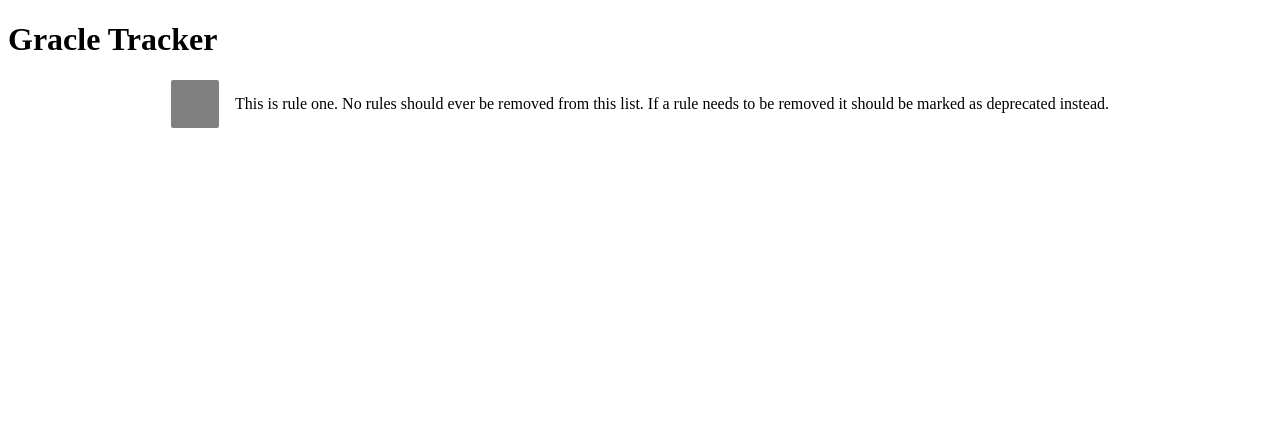
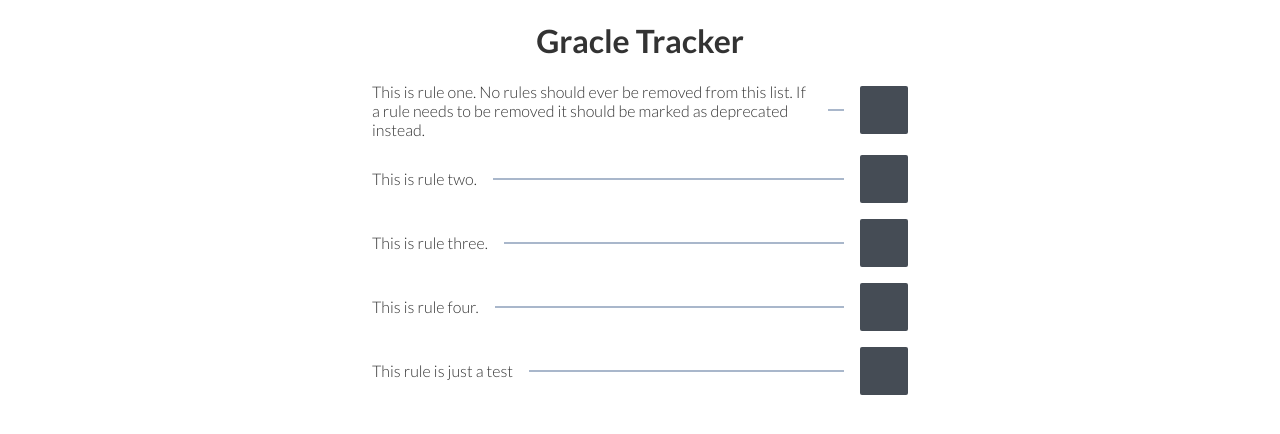
Before and after one commit to Davey-M/gracle, an Angular app: page / in a window 1280 px wide. Shown: the top 434 px of the page. Built offline with nearby package versions, Linux system fonts and the light colour scheme.

Commit message:
switch tile side and other improvements

```diff
--- a/src/app/app.component.css
+++ b/src/app/app.component.css
@@ -0,0 +1,12 @@
+.header {
+  text-align: center;
+}
+
+.container {
+  max-width: 600px;
+  margin: auto;
+}
+
+.inner-container {
+  margin: 0 2rem;
+}
--- a/src/app/app.component.html
+++ b/src/app/app.component.html
@@ -1,3 +1,7 @@
-<h1>Gracle Tracker</h1>
+<h1 class="header">Gracle Tracker</h1>
 
-<app-rule-input></app-rule-input>
+<div class="container">
+  <div class="inner-container">
+    <app-rule-input></app-rule-input>
+  </div>
+</div>
--- a/src/app/components/rule-input/rule-input.component.css
+++ b/src/app/components/rule-input/rule-input.component.css
@@ -1,13 +1,10 @@
 .rule-container {
   display: grid;
-  grid-template-columns: max-content 1fr;
+  grid-template-columns: auto minmax(1rem, 1fr) max-content;
 
   align-items: center;
   gap: 1rem;
-
-  width: max-content;
-  max-width: 100%;
-  margin: auto;
+  margin-bottom: 1rem;
 }
 
 .check-box {
@@ -20,17 +17,23 @@
 }
 
 .check-box.in-progress {
-  background-color: gray;
+  background-color: var(--gray);
 }
 
 .check-box.attempted {
-  background-color: yellow;
+  background-color: var(--yellow);
 }
 
 .check-box.succeeded {
-  background-color: green;
+  background-color: var(--green);
 }
 
 .rule-text {
   margin: 0;
+  /* text-align: right; */
 }
+
+.line {
+  height: 2px;
+  background-color: var(--light-gray);
+}
--- a/src/app/components/rule-input/rule-input.component.html
+++ b/src/app/components/rule-input/rule-input.component.html
@@ -1,8 +1,8 @@
 <div *ngFor="let rule of currentRules$ | async; index as i"
-     class="rule-container"
-     (click)="updateTile(i)">
+     class="rule-container">
+  <p class="rule-text">{{ rule.text }}</p>
+  <div class="line"></div>
   <div class="check-box"
-       *ngIf="rule.index | stateClass | async as ruleClass"
-       [ngClass]="[ ruleClass ]"></div>
-  <p class="rule-text">{{ rule.text }}</p>
+       [ngClass]="[ rule.index | stateClass | async ]"
+       (click)="updateTile(i)"></div>
 </div>
--- a/src/app/pipes/stateClass/state-class.pipe.ts
+++ b/src/app/pipes/stateClass/state-class.pipe.ts
@@ -14,9 +14,6 @@ export class StateClassPipe implements PipeTransform {
     return this._stateService.tileState$.pipe(
       map(tiles => {
         const current = tiles.find(tile => tile.ruleIndex === value);
-
-        console.log(current);
-
         switch (current?.state) {
           case gracleState.inProgress:
             return 'in-progress';
--- a/src/app/services/state/state.service.ts
+++ b/src/app/services/state/state.service.ts
@@ -25,19 +25,21 @@ export class StateService {
   ) { }
 
   private _formatTileState(rules: iRule[], today: iGracle): iGracleTile[] {
-    if (today.results.length === 0) {
-      return rules
-        .filter(rule => rule.deprecated === false)
-        .map(rule => {
+    return rules
+      .filter(rule => rule.deprecated === false)
+      .map((rule, index) => {
+        const currentTile = today.results.find(tile => tile.ruleIndex === index);
+
+        if (currentTile) {
+          return currentTile;
+        }
+        else {
           return {
             ruleIndex: rule.index,
             state: gracleState.inProgress,
           }
-        });
-    }
-    else {
-      return today.results;
-    }
+        }
+      });
   }
 
   updateTile(ruleIndex: number) {
--- a/src/assets/rules.json
+++ b/src/assets/rules.json
@@ -3,5 +3,25 @@
     "text": "This is rule one. No rules should ever be removed from this list. If a rule needs to be removed it should be marked as deprecated instead.",
     "index": 0,
     "deprecated": false
+  },
+  {
+    "text": "This is rule two.",
+    "index": 1,
+    "deprecated": false
+  },
+  {
+    "text": "This is rule three.",
+    "index": 2,
+    "deprecated": false
+  },
+  {
+    "text": "This is rule four.",
+    "index": 3,
+    "deprecated": false
+  },
+  {
+    "text": "This rule is just a test",
+    "index": 4,
+    "deprecated": false
   }
 ]
--- a/src/styles.css
+++ b/src/styles.css
@@ -1 +1,23 @@
-/* You can add global styles to this file, and also import other style files */
+@import url('https://fonts.googleapis.com/css2?family=Lato:wght@100;300;400;700;900&display=swap');
+
+body {
+  margin: 0;
+  padding: 0;
+
+  color: var(--black);
+
+  font-family: 'Lato', sans-serif;
+}
+
+p {
+  font-weight: 300;
+}
+
+:root {
+  --light-gray: #a9b7cb;
+  --gray: #454c55;
+  --yellow: #fbc335;
+  --green: #0e9749;
+
+  --black: #333;
+}
```
